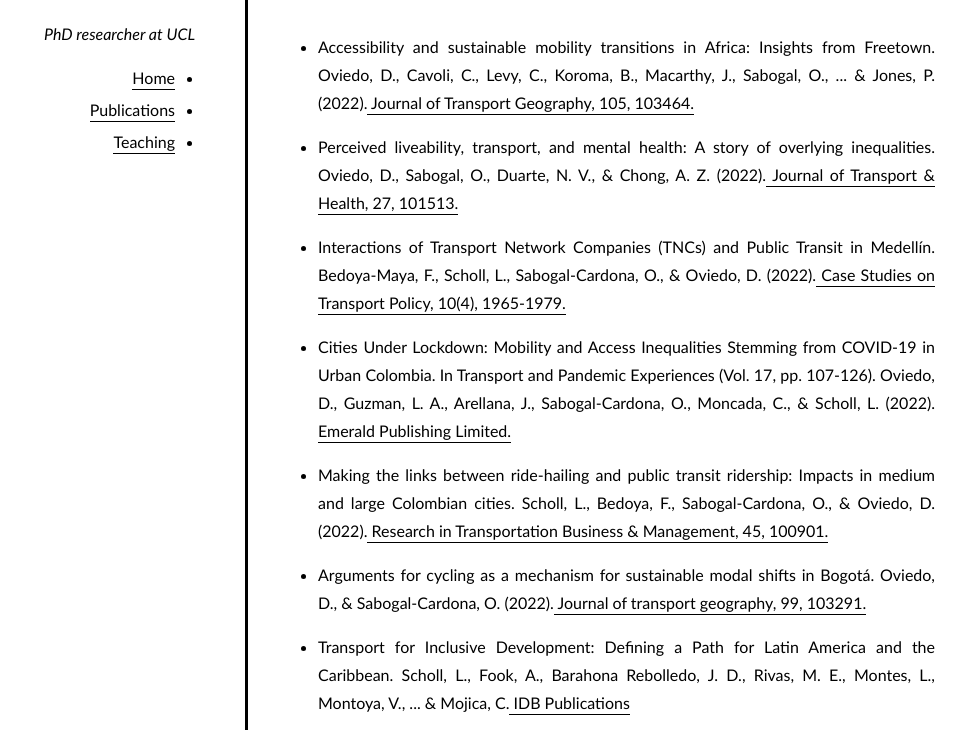
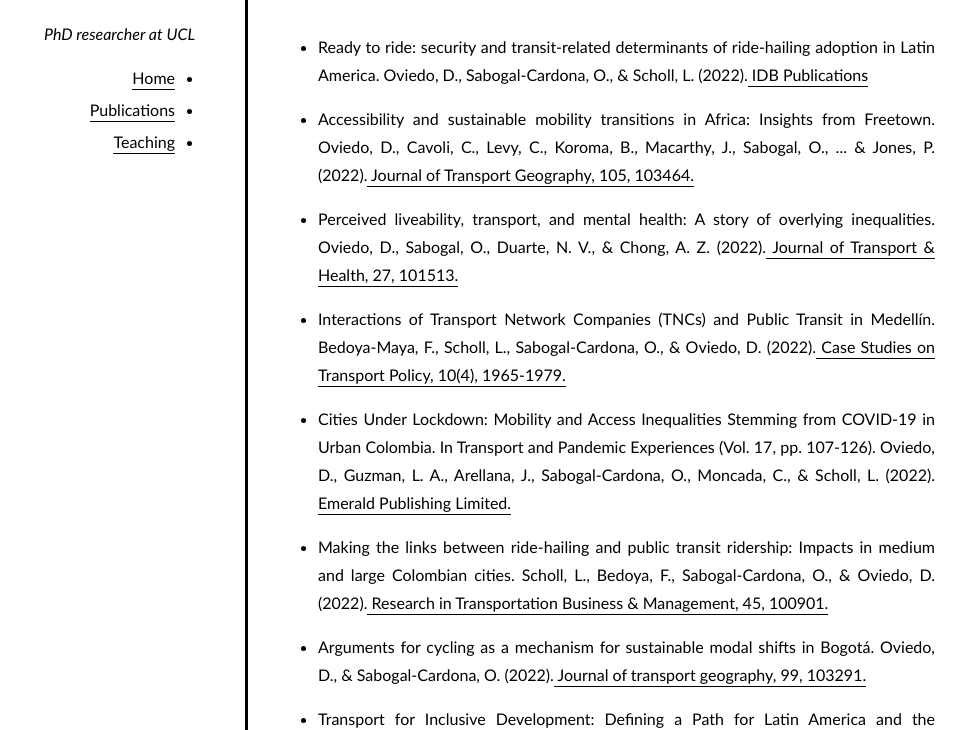
Before and after one commit to orlando-sabogal/orlando-sabogal.github.io, a plain HTML site: page about/index.html in a window 1280 px wide. Shown: the part 180-910 px from the top of the page, without its empty margins (175-1141 px from the left). Drawn offline with nearby package versions, Linux system fonts and the light colour scheme; some packages are replaced by stand-ins of ours.

Commit message:
article Ready to ride

```diff
--- a/about/index.html
+++ b/about/index.html
@@ -81,6 +81,7 @@
 
 <!--This is a comment. Comments are not displayed in the browser-->
 
+<li><p>Ready to ride: security and transit-related determinants of ride-hailing adoption in Latin America. Oviedo, D., Sabogal-Cardona, O., & Scholl, L. (2022).<a href="https://publications.iadb.org/en/ready-ride-security-and-transit-related-determinants-ride-hailing-adoption-latin-america"> IDB Publications</a></p></li>
 <li><p>Accessibility and sustainable mobility transitions in Africa: Insights from Freetown. Oviedo, D., Cavoli, C., Levy, C., Koroma, B., Macarthy, J., Sabogal, O., ... & Jones, P. (2022).<a href="https://www.sciencedirect.com/science/article/pii/S0966692322001879"> Journal of Transport Geography, 105, 103464.</a></p></li>
 <li><p>Perceived liveability, transport, and mental health: A story of overlying inequalities. Oviedo, D., Sabogal, O., Duarte, N. V., & Chong, A. Z. (2022).<a href="https://www.sciencedirect.com/science/article/pii/S2214140522001852"> Journal of Transport & Health, 27, 101513.</a></p></li>
 <li><p>Interactions of Transport Network Companies (TNCs) and Public Transit in Medellín. Bedoya-Maya, F., Scholl, L., Sabogal-Cardona, O., & Oviedo, D. (2022).<a href="https://www.sciencedirect.com/science/article/pii/S2213624X22001596"> Case Studies on Transport Policy, 10(4), 1965-1979.</a></p></li>
```
